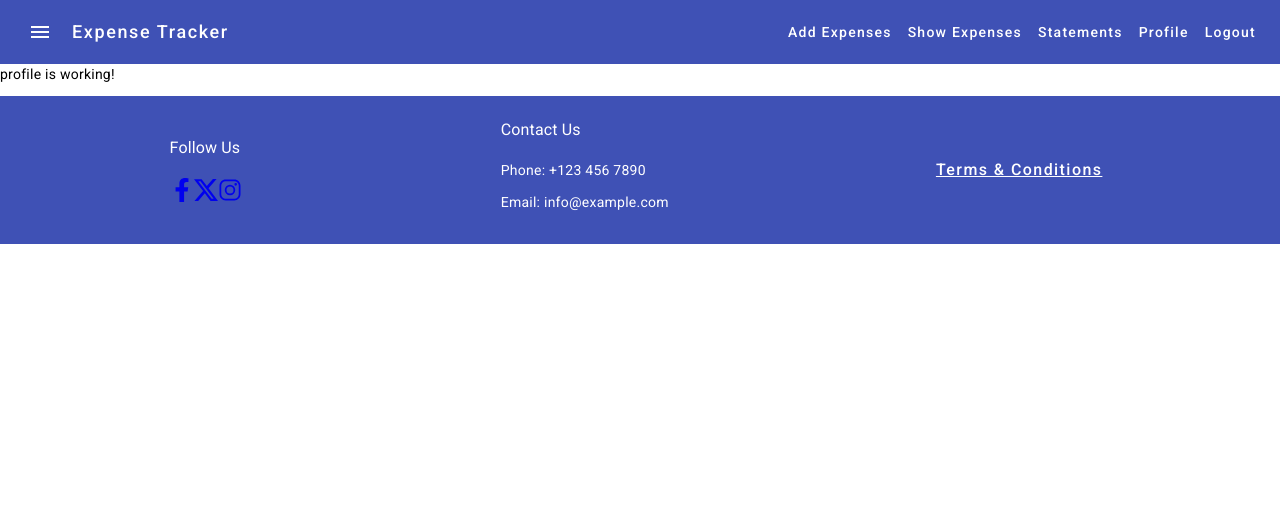
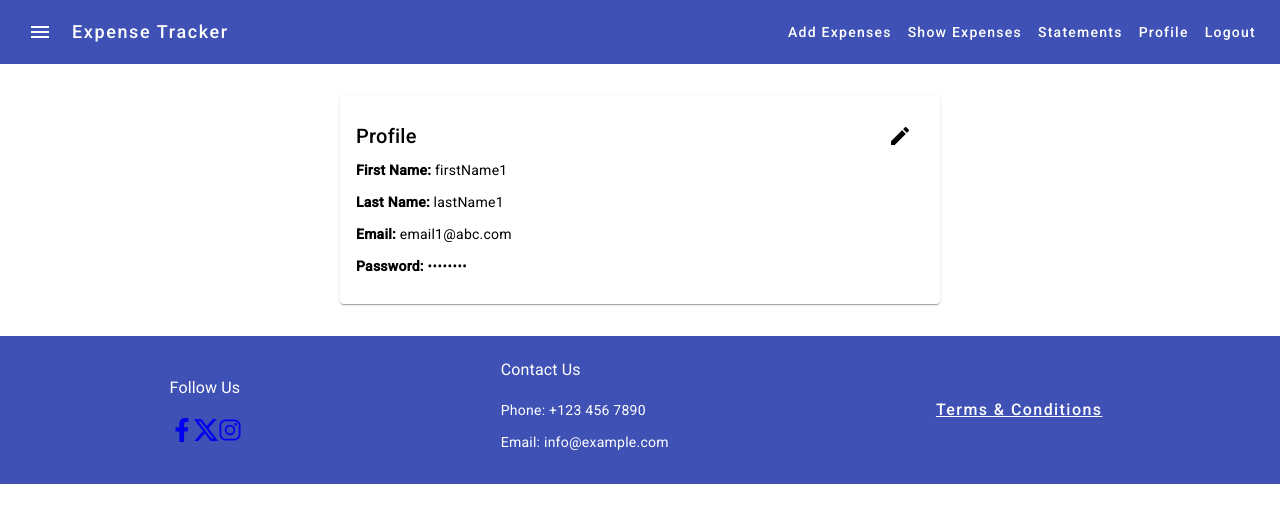
Before and after one commit to DeepakMin2/expense_tracker2, an Angular app: page /profile in a window 1280 px wide. Shown: the top 522 px of the page. Built offline with nearby package versions, Linux system fonts and the light colour scheme.

Commit message:
PFC initial draft

```diff
--- a/src/app/auth.service.ts
+++ b/src/app/auth/auth.service.ts
@@ -10,4 +10,6 @@ export class AuthService {
   isLoggedIn(): boolean{
     return true;
   }
+
+
 }
--- /dev/null
+++ b/src/app/model/user.model.ts
@@ -0,0 +1,6 @@
+export interface User{
+    userId: string,
+    firstName: string;
+    lastName: string;
+    email: string;
+}
--- a/src/app/nav/nav.component.ts
+++ b/src/app/nav/nav.component.ts
@@ -1,5 +1,6 @@
 import { Component } from '@angular/core';
-import { AuthService } from '../auth.service';
+import { AuthService } from '../auth/auth.service';
+
 
 @Component({
   selector: 'app-nav',
--- a/src/app/profile/profile.component.css
+++ b/src/app/profile/profile.component.css
@@ -0,0 +1,20 @@
+mat-card {
+    width: 600px;
+    margin: 2rem auto;
+  }
+
+  mat-card-header {
+    display: flex;
+    justify-content: space-between;
+    align-items: center;
+  }
+
+  mat-form-field {
+    width: 100%;
+    margin-bottom: 16px;
+  }
+
+  button[type="submit"] {
+    display: block;
+    margin: 0 auto;
+  }
--- a/src/app/profile/profile.component.html
+++ b/src/app/profile/profile.component.html
@@ -1 +1,44 @@
-<p>profile is working!</p>
+<mat-card>
+    <mat-card-header>
+        <mat-card-title>Profile</mat-card-title>
+        <button mat-icon-button (click)="editMode = !editMode">
+            <mat-icon>{{editMode ? 'close': 'edit'}}</mat-icon>
+        </button>
+    </mat-card-header>
+    <mat-card-content>
+        <form *ngIf="editMode" [formGroup]="profileForm" (ngSubmit)="onSubmit()">
+            <mat-form-field appearance="fill">
+                <mat-label>FirstName</mat-label>
+                <input matInput formControlName="firstName">
+            </mat-form-field>
+
+            <mat-form-field appearance="fill">
+                <mat-label>LastNamr</mat-label>
+                <input matInput formControlName="lastName">
+            </mat-form-field>
+
+            <mat-form-field appearance="fill">
+                <mat-label>Email</mat-label>
+                <input matInput formControlName="email">
+            </mat-form-field>
+
+            <mat-form-field appearance="fill">
+                <mat-label>Password</mat-label>
+                <input matInput formControlName="password">
+            </mat-form-field>
+
+            <mat-form-field appearance="fill">
+                <mat-label>Confirm Password</mat-label>
+                <input matInput formControlName="confirmPassword">
+            </mat-form-field>
+
+            <button mat-raised-button color="primary" type="submit">Save</button>
+        </form>
+        <div *ngIf="!editMode">
+            <p><strong>First Name:</strong> {{ user.firstName }}</p>
+            <p><strong>Last Name:</strong> {{ user.lastName }}</p>
+            <p><strong>Email:</strong> {{ user.email }}</p>
+            <p><strong>Password:</strong> ••••••••</p>
+        </div>
+    </mat-card-content>
+</mat-card>
--- a/src/app/profile/profile.component.ts
+++ b/src/app/profile/profile.component.ts
@@ -1,4 +1,7 @@
-import { Component } from '@angular/core';
+import { Component, OnInit } from '@angular/core';
+import { FormBuilder, FormControl, FormGroup, Validators } from '@angular/forms';
+import { UserService } from '../services/user.service';
+import { User } from '../model/user.model';
 
 @Component({
   selector: 'app-profile',
@@ -7,4 +10,29 @@ import { Component } from '@angular/core';
 })
 export class ProfileComponent {
 
+  profileForm: FormGroup;
+  editMode = false;
+  user:User;
+
+  constructor(private formBuilder: FormBuilder, private userService: UserService) {
+    this.user=this.userService.getProfile();
+    this.profileForm = this.formBuilder.group({
+      firstName: [this.user.firstName, Validators.required],
+      lastName: [this.user.lastName, Validators.required],
+      email: [this.user.email, Validators.required],
+      password: [' ••••••••',Validators.required],
+      confirmPassword: [' ••••••••',Validators.required],
+  });
+  }
+
+  onSubmit(){
+
+    if(this.profileForm.valid){
+      this.userService.updateProfile(this.profileForm.value);
+      this.editMode = false;
+    }
+
+
+  }
+
 }
--- /dev/null
+++ b/src/app/services/user.service.ts
@@ -0,0 +1,28 @@
+import { Injectable } from '@angular/core';
+import { Observable } from 'rxjs';
+import { User } from '../model/user.model';
+
+@Injectable({
+  providedIn: 'root'
+})
+export class UserService {
+
+  user1: User = {
+    userId: 'abc',
+    firstName: 'firstName1',
+    lastName: 'lastName1',
+    email: 'email1@abc.com'
+  }
+
+  constructor() { }
+
+  getProfile(): User{
+    return this.user1;
+  }
+
+  updateProfile(user: User){
+    this.user1.firstName = user.firstName;
+    this.user1.lastName = user.lastName;
+    this.user1.email = user.email;
+  }
+}
```
Also changed, not shown: src/app/auth/auth.model.ts (added, +16 -0 lines), 2 other files (tests, documents, lock files or other folders).
